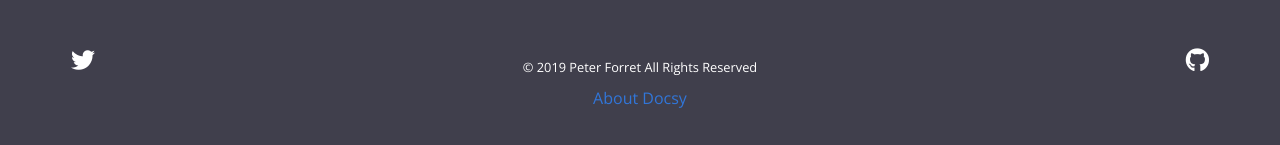
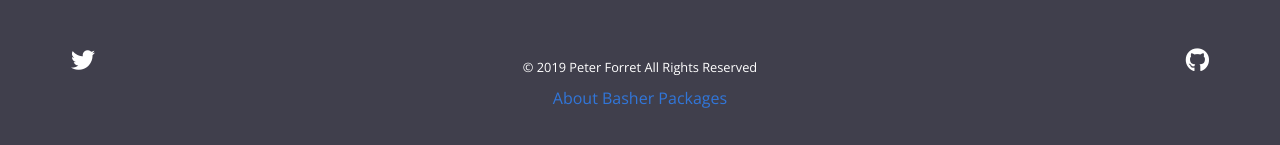
Before and after one commit to gitparade-com/basher.it, a Jekyll site: the page built from pages/index.md, in a window 1280 px wide and 900 px high, scrolled down 134 px. Shown: the part 752-897 px from the top of the window. Built offline with Jekyll 4.4.1, drawn with Linux system fonts in a browser that asks for light colours; comment, search, counter and statistics services are not loaded.

Commit message:
change About XYZ

```diff
--- a/_includes/footer.html
+++ b/_includes/footer.html
@@ -23,7 +23,7 @@
 <div class="col-12 col-sm-4 text-center py-2 order-sm-2">
   <small class="text-white">© 2019 {{ site.author }} All Rights Reserved</small>
   {% if site.privacy %}<small class="ml-1"><a href="{{ site.privacy }}" target="_blank">Privacy Policy</a></small>{% endif %}
-  <p class="mt-2"><a href="/about/">About Docsy</a></p>
+  <p class="mt-2"><a href="/about/">About Basher Packages</a></p>
       </div>
     </div>
   </div>
```
